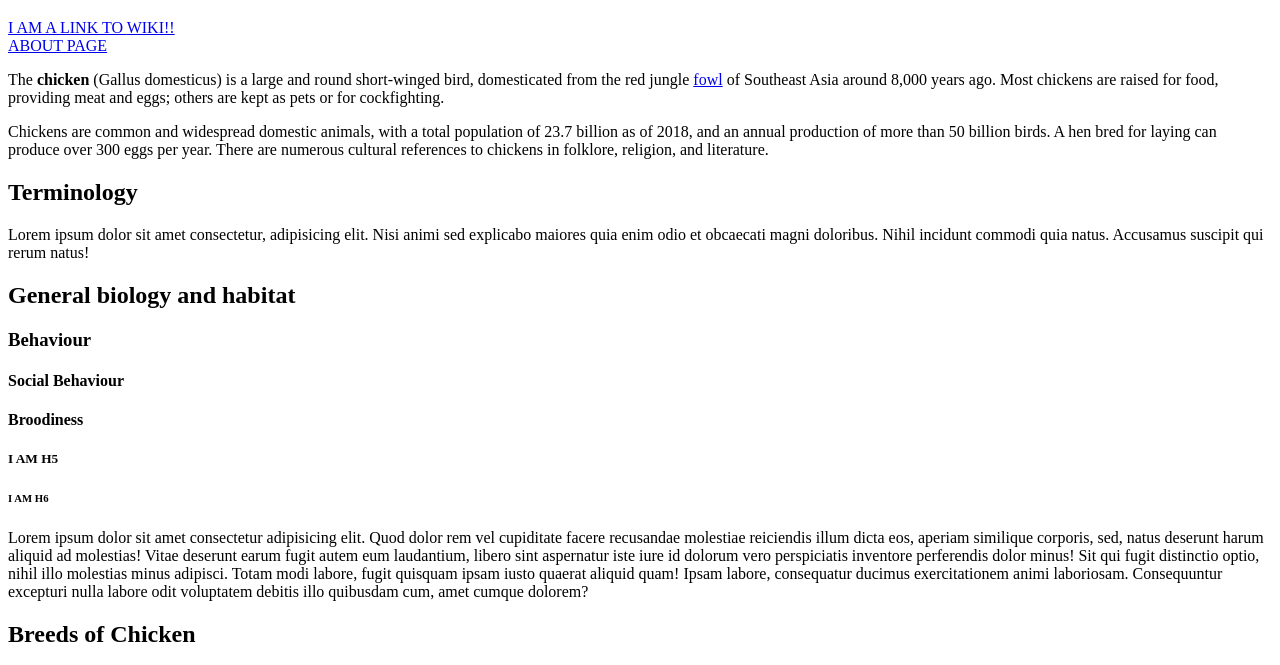
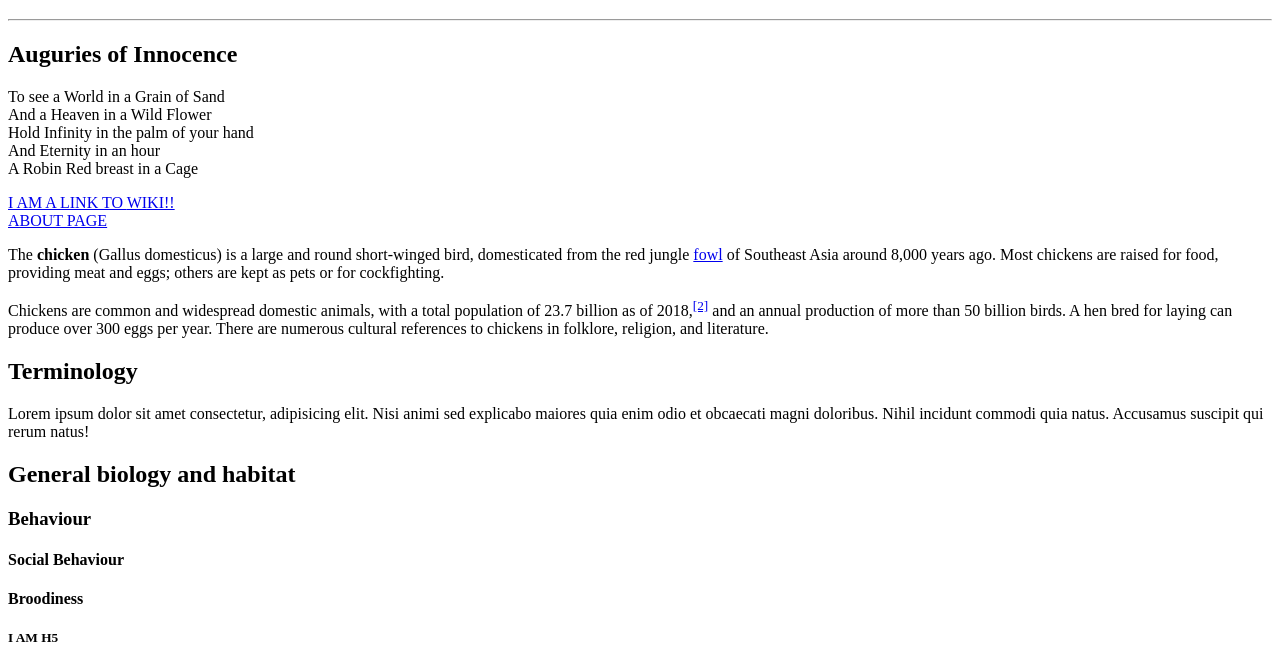
Before and after one commit to akshayx9/Web-Development-I, a plain HTML site: page HTML/chickens.html in a window 1280 px wide. Shown: the part 61-726 px from the top of the page. Drawn offline with Linux system fonts and the light colour scheme.

Commit message:
seventh commit

```diff
--- a/HTML/chickens.html
+++ b/HTML/chickens.html
@@ -6,6 +6,16 @@
   </head>
   <body>
     <h1>Chicken</h1>
+    <hr />
+
+    <h2>Auguries of Innocence</h2>
+    <p>
+      To see a World in a Grain of Sand<br />
+      And a Heaven in a Wild Flower<br />
+      Hold Infinity in the palm of your hand<br />
+      And Eternity in an hour<br />
+      A Robin Red breast in a Cage
+    </p>
 
     <a href="https://en.wikipedia.org/wiki/Chicken"
       >I AM A LINK TO <span>WIKI</span>!!</a
@@ -22,10 +32,12 @@
 
     <p>
       Chickens are common and widespread domestic animals, with a total
-      population of 23.7 billion as of 2018, and an annual production of more
-      than 50 billion birds. A hen bred for laying can produce over 300 eggs per
-      year. There are numerous cultural references to chickens in folklore,
-      religion, and literature.
+      population of 23.7 billion as of 2018,<sup
+        ><a href="https://en.wikipedia.org">[2]</a></sup
+      >
+      and an annual production of more than 50 billion birds. A hen bred for
+      laying can produce over 300 eggs per year. There are numerous cultural
+      references to chickens in folklore, religion, and literature.
     </p>
 
     <h2>Terminology</h2>
@@ -76,5 +88,7 @@
       src="https://upload.wikimedia.org/wikipedia/commons/thumb/f/fc/%E0%B0%95%E0%B1%8B%E0%B0%A1%E0%B0%BF_%E0%B0%AA%E0%B0%BF%E0%B0%B2%E0%B1%8D%E0%B0%B2IMG20191207080730-01.jpg/440px-%E0%B0%95%E0%B1%8B%E0%B0%A1%E0%B0%BF_%E0%B0%AA%E0%B0%BF%E0%B0%B2%E0%B1%8D%E0%B0%B2IMG20191207080730-01.jpg"
       alt="Chicken Image"
     />
+    <h2>I like H<sub>2</sub>O</h2>
+    <p><sup>1</sup>/<sub>2</sub> + <sup>1</sup>/<sub>2</sub> = 1</p>
   </body>
 </html>
```
